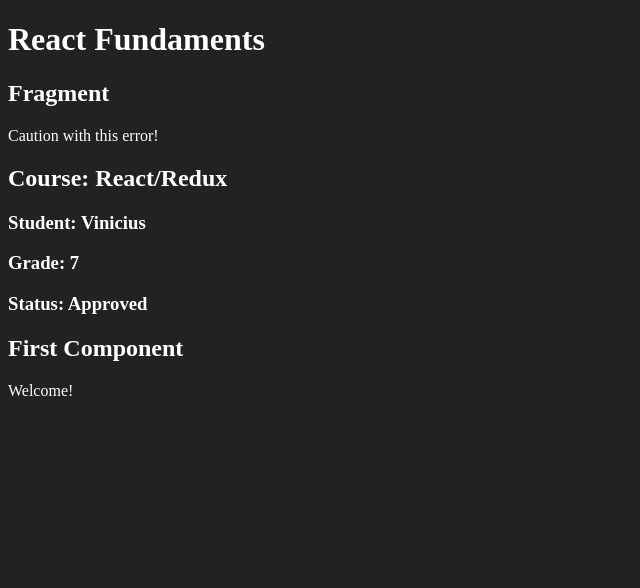
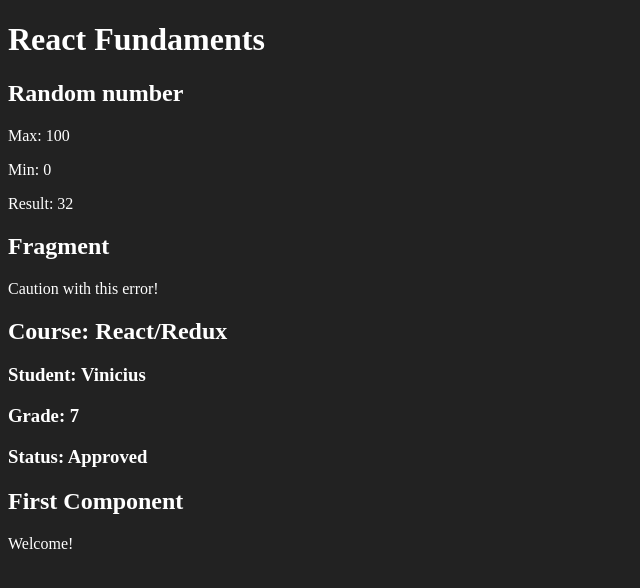
Before and after one commit to viniciusferrmendes/react-redux, a React (Create React App) app in the folder react-fundaments/: page / in a window 1280 px wide. Shown: the top 588 px of the page, without its empty margins (0-640 px from the left). Built offline with nearby package versions, Linux system fonts and the light colour scheme.

Commit message:
random number component

```diff
--- a/react-fundaments/src/App.jsx
+++ b/react-fundaments/src/App.jsx
@@ -3,11 +3,16 @@
 import First from "./components/basics/First";
 import WithParameter from "./components/basics/WithParameter";
 import Fragment from "./components/basics/Fragment";
+import Random from "./components/basics/Random";
 
-export default _ =>
+export default () => {
+    return (
         <div id="app">
             <h1>React Fundaments</h1>
+            <Random max={100} min={0} />
             <Fragment />
             <WithParameter course="React/Redux" student="Vinicius" grade={6.7} />
             <First />
         </div>
+    );
+}
--- /dev/null
+++ b/react-fundaments/src/components/basics/Random.jsx
@@ -0,0 +1,17 @@
+import React from "react";
+
+export default props => {
+    let { max, min } = props;
+    if (min > max) [min, max] = [max, min];
+
+    const randomNumber = (Math.random() * (max - min) + min).toFixed();
+
+    return (
+        <div>
+            <h2>Random number</h2>
+            <p>Max: {max}</p>
+            <p>Min: {min}</p>
+            <p>Result: {randomNumber}</p>
+        </div>
+    );
+}
```
Lines whose indentation alone changed are shown as unchanged.
